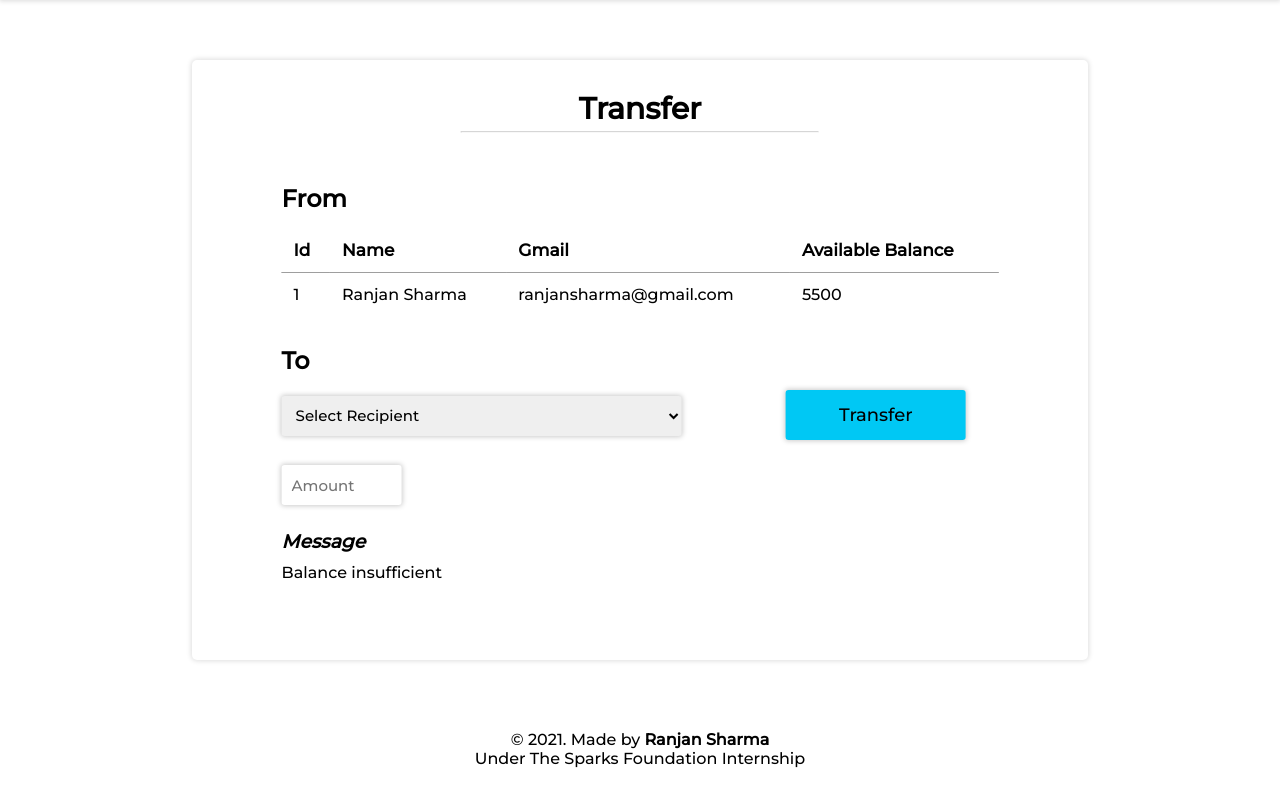
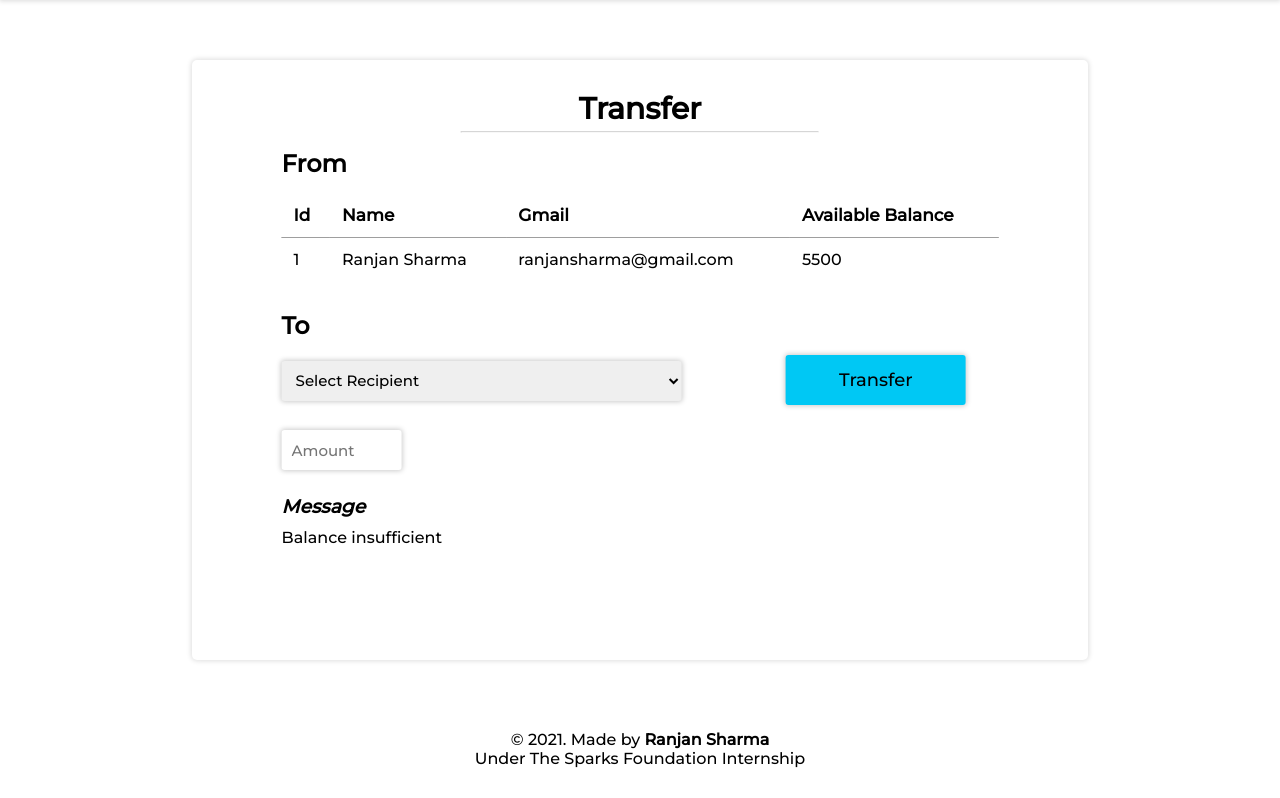
Before and after one commit to ranjansharma255/drs_bank, a PHP site: page /transfer.php in a window 1280 px wide. Shown: the part 70-868 px from the top of the page. Run offline with PHP 8.4, Linux system fonts and the light colour scheme.

Commit message:
added transferstyle css file

```diff
--- a/css/transferstyle.css
+++ b/css/transferstyle.css
@@ -1,7 +1,7 @@
 form {
     width:80%;
     margin-left: 50%;
-    margin-top: 50px;
+    margin-top: 15px;
     transform: translate(-50%);
 }
 #to {
@@ -52,6 +52,10 @@ form {
     transition: background-color 0.2s ease;
     margin-left: 100px;
 }
+.transfer-btn:hover {
+    background-color:#007e9b;
+    color: white;
+}
 
 #amount {
     display: block;
```
